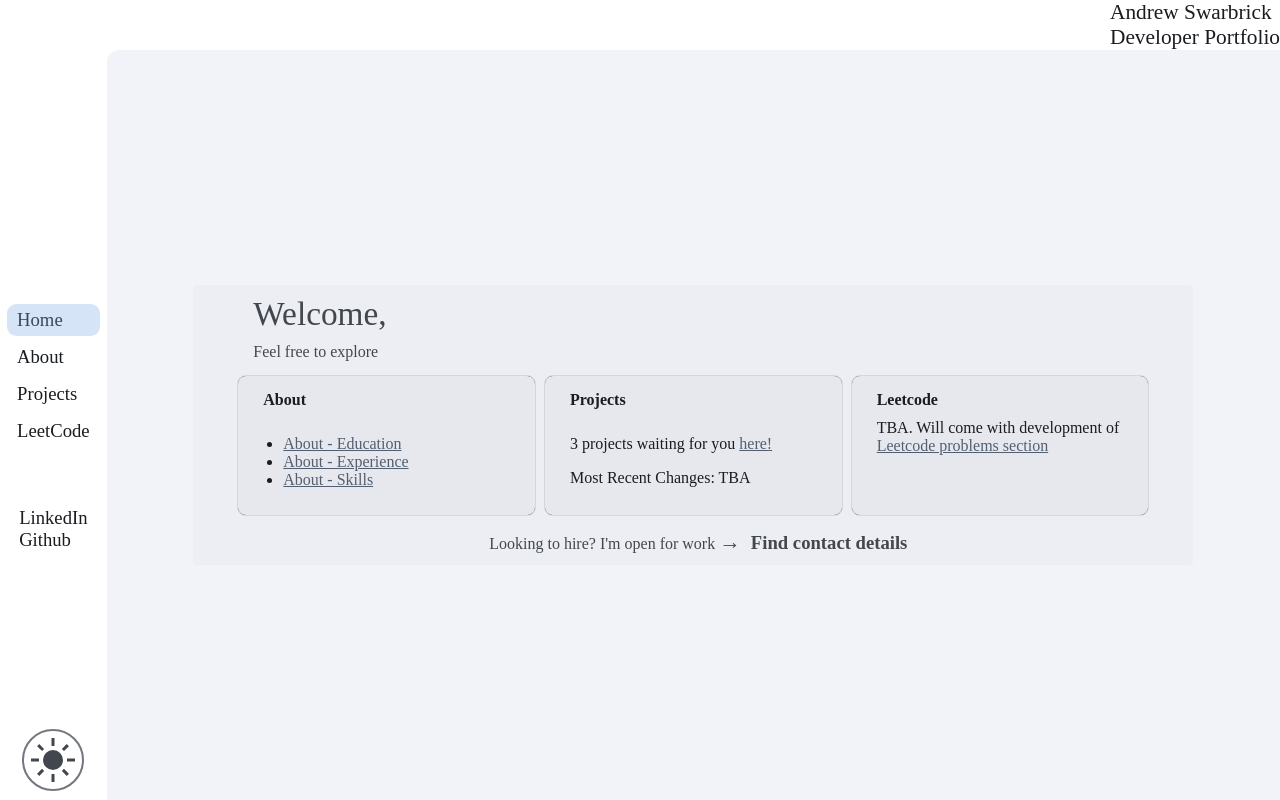
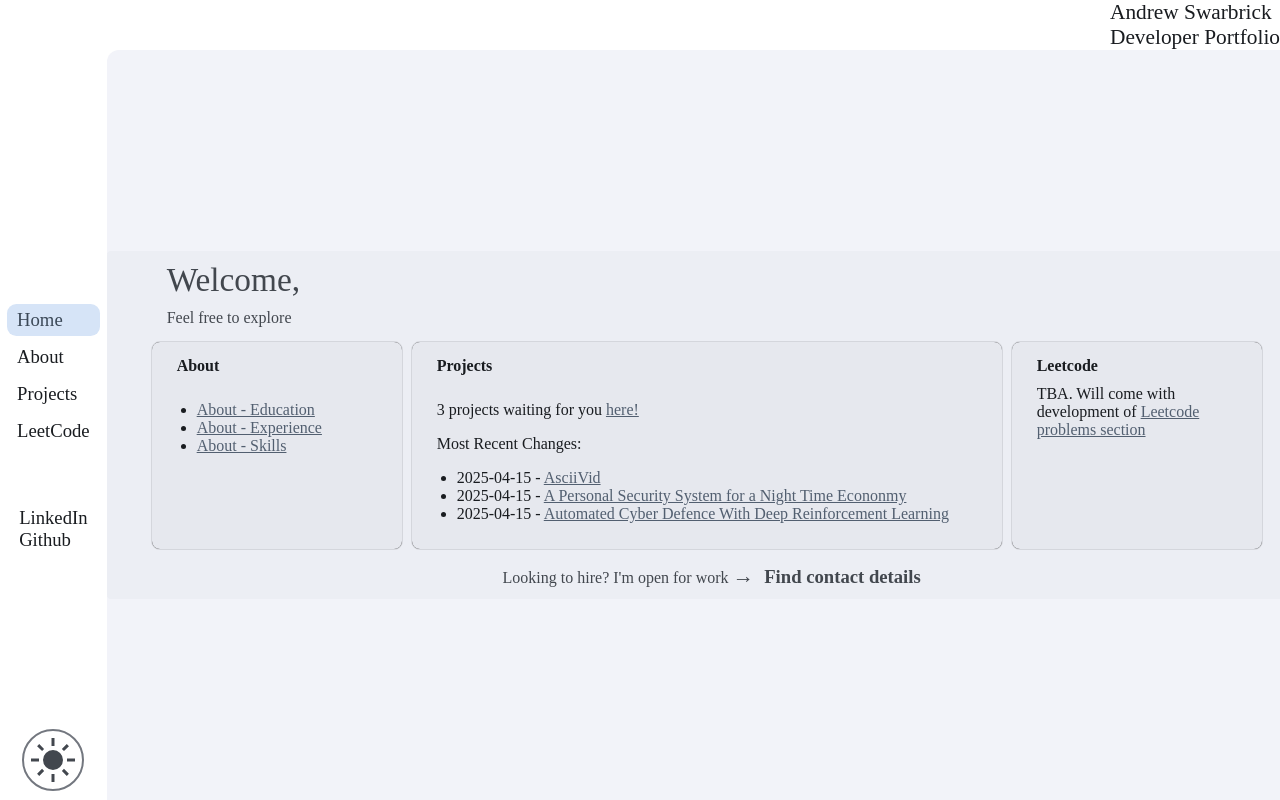
Before and after one commit to aswarb/aswarb.github.io, a React (Vite) app: page / in a window 1280 px wide. Built offline with nearby package versions, Linux system fonts and the light colour scheme.

Commit message:
Added recent project list to home page

```diff
--- a/src/assets/project-mapping.json
+++ b/src/assets/project-mapping.json
@@ -2,18 +2,21 @@
     "projects": [
         {
             "title": "AsciiVid",
+            "lastEditDate": "2025-04-15",
             "thumbnail": "/thumbnails/asciivid-thumbnail.png",
             "shortDescription": "Raster video + images to ASCII art. Written in Python",
             "fullContentLink": "/pages/asciivid.json"
         },
         {
             "title": "A Personal Security System for a Night Time Econonmy",
+            "lastEditDate": "2025-04-15",
             "thumbnail": "/thumbnails/cm2305-thumbnail.png",
             "shortDescription": "Android Application written as part of degree. MongoDB + HTTP API + Flask web server + Android.",
             "fullContentLink": "/pages/cm2305.json"
         },
         {
             "title": "Automated Cyber Defence With Deep Reinforcement Learning",
+            "lastEditDate": "2025-04-15",
             "thumbnail": "/thumbnails/cm3203-thumbnail.png",
             "shortDescription": "Degree Thesis. PPO models created with PyTorch compared in the CybORG Gym Environment.",
             "fullContentLink": "/pages/cm3203.json"
--- a/src/components/ContactCard/ContactCard.jsx
+++ b/src/components/ContactCard/ContactCard.jsx
@@ -28,22 +28,44 @@ export default function ContactCard({
                         </div>
                         <div className={style.rowLayout}>
                             <div className={style.leftItem}>LinkedIn</div>
-                            <div className={style.rightItem}> <a href="https://www.linkedin.com/in/andrew-swarbrick-a04314261/">Click here</a> </div>
+                            <div className={style.rightItem}>
+                                {' '}
+                                <a href="https://www.linkedin.com/in/andrew-swarbrick-a04314261/">
+                                    Click here
+                                </a>{' '}
+                            </div>
                         </div>
                         <div className={style.rowLayout}>
                             <div className={style.leftItem}>Github</div>
-                            <div className={style.rightItem}> <a href="https://github.com/aswarb">Click here</a> </div>
+                            <div className={style.rightItem}>
+                                {' '}
+                                <a href="https://github.com/aswarb">Click here</a>{' '}
+                            </div>
                         </div>
-                                            </Card.Content>
+                    </Card.Content>
                     <Card.Footer classNames={[style.text]}>
-<div className={style.rowLayout}>
-                            <div className={[style.exitButton, style.button, style.leftItem].join(' ')} onClick={hideSelfCallback}>Close</div>
-                            <a href='CV.pdf' className={style.cvLink}><div className={[style.downloadButton, style.button, style.rightItem].join(' ')}>
-				View CV
-                            </div></a>
+                        <div className={style.rowLayout}>
+                            <div
+                                className={[style.exitButton, style.button, style.leftItem].join(
+                                    ' ',
+                                )}
+                                onClick={hideSelfCallback}
+                            >
+                                Close
+                            </div>
+                            <a href="CV.pdf" className={style.cvLink}>
+                                <div
+                                    className={[
+                                        style.downloadButton,
+                                        style.button,
+                                        style.rightItem,
+                                    ].join(' ')}
+                                >
+                                    View CV
+                                </div>
+                            </a>
                         </div>
-
-	</Card.Footer>
+                    </Card.Footer>
                 </Card>
             </div>
         </div>
--- a/src/components/ContactCard/ContactCard.module.scss
+++ b/src/components/ContactCard/ContactCard.module.scss
@@ -20,7 +20,7 @@
     z-index: 11;
     left: 50%;
     top: 50%;
-    transform: translate(-50%,-50%);
+    transform: translate(-50%, -50%);
 }
 
 .text {
@@ -31,66 +31,58 @@
 }
 
 .rowLayout {
-  display:flex;
+    display: flex;
 }
 
-
 .leftItem {
-margin-right: auto;
+    margin-right: auto;
 }
 
 .rightItem {
-margin-left:auto;
+    margin-left: auto;
 }
 
 .leftItem:not(.button) {
-
-  margin-left:45px;
+    margin-left: 45px;
 }
 
 .rightItem:not(.button) {
-
-  margin-right:45px;
+    margin-right: 45px;
 }
 .card {
-width:400px;
-  background-color:var(--md-sys-color-surface-container-lowest);
+    width: 400px;
+    background-color: var(--md-sys-color-surface-container-lowest);
 }
 
 .cvLink {
-
-  text-decoration:none;
+    text-decoration: none;
 }
 
 .button {
-  margin-top:15px;
-  width:fit-content;
-  cursor:pointer;
-  padding:6px;
-  padding-left:10px;
-  padding-right:10px;
-  border-radius:0.30em;
+    margin-top: 15px;
+    width: fit-content;
+    cursor: pointer;
+    padding: 6px;
+    padding-left: 10px;
+    padding-right: 10px;
+    border-radius: 0.3em;
 }
 
 .downloadButton {
-
-
-  background-color:var(--md-sys-color-primary-container);
-  color:var(--md-sys-color-on-primary-container);
+    background-color: var(--md-sys-color-primary-container);
+    color: var(--md-sys-color-on-primary-container);
 }
 
 .button:hover {
-  filter:brightness(90%);
+    filter: brightness(90%);
 }
 
 .button:active {
-
-  filter:brightness(85%);
+    filter: brightness(85%);
 }
 
 .exitButton {
     border: 1px solid var(--md-sys-color-outline);
-    color:var(--md-sys-color-on-primary-container);
-    background-color:var(--md-sys-color-surface-container-lowest)
-
+    color: var(--md-sys-color-on-primary-container);
+    background-color: var(--md-sys-color-surface-container-lowest);
 }
--- a/src/pages/home.jsx
+++ b/src/pages/home.jsx
@@ -11,6 +11,9 @@ export function Home() {
 
     const context = useStateContext()
 
+    const projects = projectMap.projects.sort((project) => project.lastEditDate)
+    const shownProjects = projects.length > 3 ? projects.slice(0, 3) : projects
+    console.log(shownProjects)
     return (
         <div className={'content ' + style.container}>
             <div className={style.section}>
@@ -18,7 +21,7 @@ export function Home() {
                 <div className={style.main}> Feel free to explore </div>
             </div>
             <div className={style.section + ' ' + style.navArea}>
-                <Card classNames={[style.navCard]}>
+                <Card classNames={[style.navCard, style.fixedWidth]}>
                     <Card.Header> About </Card.Header>
                     <Card.Content>
                         <ul>
@@ -41,10 +44,24 @@ export function Home() {
                             {projectMap.projects.length} projects waiting for you{' '}
                             <Link to="/projects"> here! </Link>
                         </p>
-                        <p>Most Recent Changes: TBA</p>
+                        Most Recent Changes:
+                        <ul>
+                            {shownProjects.map((element, index) => {
+                                return (
+                                    <li key={index}>
+                                        {element.lastEditDate} -{' '}
+                                        <Link
+                                            to={'/projects/?projectUrl=' + element.fullContentLink}
+                                        >
+                                            {element.title}
+                                        </Link>
+                                    </li>
+                                )
+                            })}
+                        </ul>
                     </Card.Content>
                 </Card>
-                <Card classNames={[style.navCard]}>
+                <Card classNames={[style.navCard, style.fixedWidth]}>
                     <Card.Header> Leetcode </Card.Header>
                     <Card.Content>
                         TBA. Will come with development of{' '}
--- a/src/pages/home.module.scss
+++ b/src/pages/home.module.scss
@@ -4,6 +4,7 @@
     height: fit-content;
     margin-top: auto;
     margin-bottom: auto;
+    width: 1200px;
 }
 
 .section {
@@ -44,7 +45,7 @@
     font-weight: 600;
     font-size: 14pt;
     margin-left: 5px;
-    display:inline;
+    display: inline;
 }
 
 .rarr {
@@ -58,3 +59,10 @@
     margin-left: auto;
     margin-right: auto;
 }
+
+.navCard.fixedWidth {
+    width: 250px;
+    flex-shrink: 0;
+    flex-grow: 0;
+    flex-basis: auto;
+}
```
